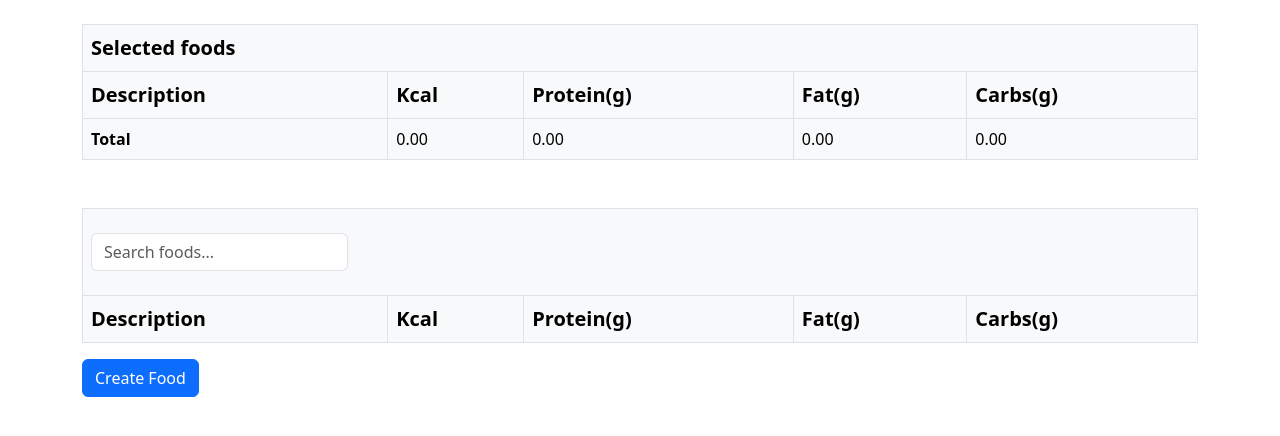
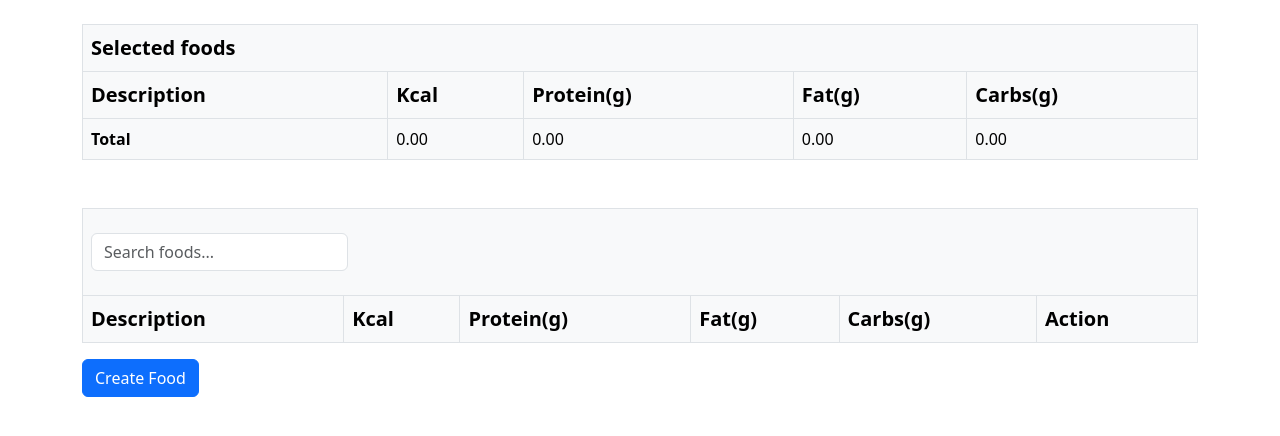
Before and after one commit to maria-pashkulova/food-lookup, a React (Create React App) app: page / in a window 1280 px wide. Shown: the top 436 px of the page. Built offline with nearby package versions, Linux system fonts and the light colour scheme.

Commit message:
Add action buttons - edit and delete

```diff
--- a/src/components/FoodRecord.js
+++ b/src/components/FoodRecord.js
@@ -1,6 +1,10 @@
+import Button from 'react-bootstrap/Button';
+import { Link } from "react-router-dom";
+
 function FoodRecord({
     foodItem,
-    onFoodItemClick
+    onFoodItemClick,
+    addActionButtons
 }) {
 
     return (
@@ -10,6 +14,13 @@ function FoodRecord({
             <td>{foodItem.protein}</td>
             <td>{foodItem.fat}</td>
             <td>{foodItem.carbs}</td>
+            {addActionButtons &&
+
+                <td>
+                    <Button className='mx-2' as={Link} to={`/edit/${foodItem.id}`} variant="primary">Edit</Button>
+                    <Button variant="danger">Delete</Button>
+                </td>
+            }
         </tr>
     )
 
--- a/src/components/HeaderRow.js
+++ b/src/components/HeaderRow.js
@@ -1,4 +1,6 @@
-function HeaderRow() {
+function HeaderRow({
+    addActionHeader
+}) {
     return (
         <tr>
             <th className='bg-light'>Description</th>
@@ -6,6 +8,7 @@ function HeaderRow() {
             <th className='bg-light'>Protein(g)</th>
             <th className='bg-light'>Fat(g)</th>
             <th className='bg-light'>Carbs(g)</th>
+            {addActionHeader && <th className="bg-light">Action</th>}
         </tr>
     )
 }
--- a/src/components/SearchFoodTable.js
+++ b/src/components/SearchFoodTable.js
@@ -58,7 +58,7 @@ function SearchFoodTable() {
             <Table bordered hover className='mt-5'>
                 <thead className='fs-5'>
                     <tr>
-                        <th colSpan='5' className='bg-light'>
+                        <th colSpan='6' className='bg-light'>
                             <div className={styles.searchContainer}>
                                 <Form.Control className='mt-3 mb-3 me-2 w-auto'
                                     placeholder="Search foods..."
@@ -76,7 +76,7 @@ function SearchFoodTable() {
 
                         </th>
                     </tr>
-                    <HeaderRow />
+                    <HeaderRow addActionHeader={true} />
                 </thead>
                 <tbody>
                     {foodItemsMatch.map(foodItem => (
@@ -84,6 +84,7 @@ function SearchFoodTable() {
                             key={foodItem.id}
                             foodItem={foodItem}
                             onFoodItemClick={onFoodItemClick}
+                            addActionButtons={true}
                         />
                     ))}
                 </tbody>
```
